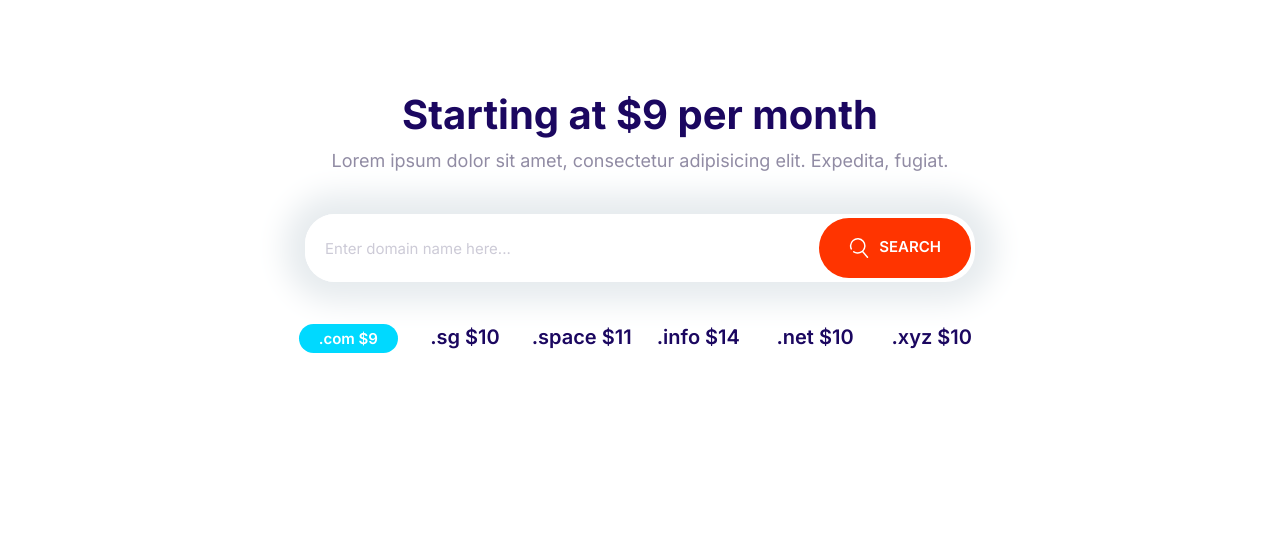
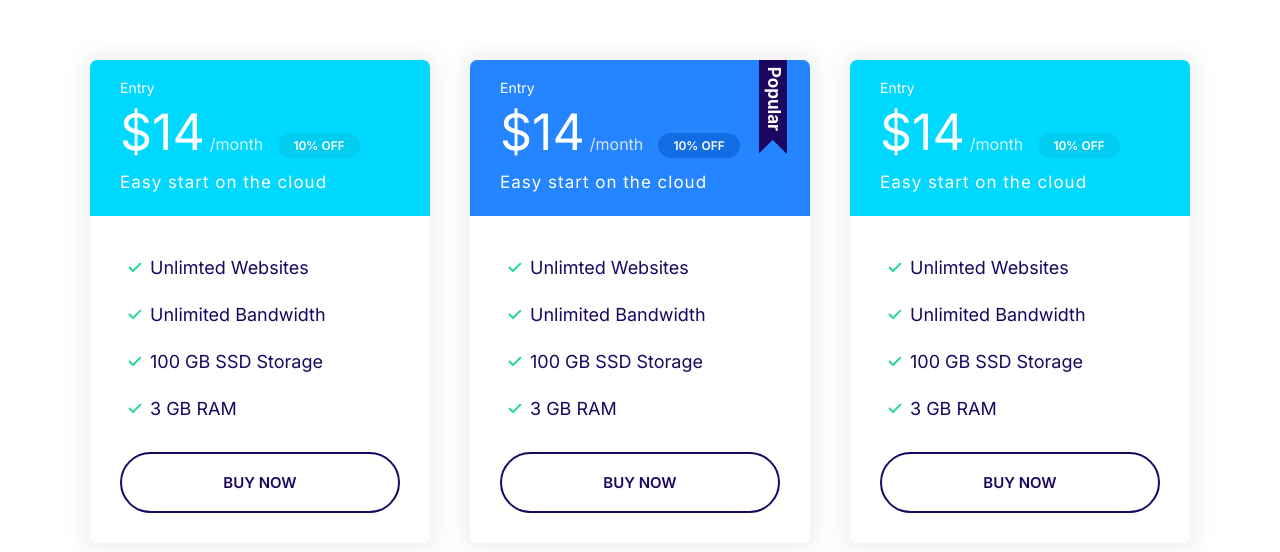
Before and after one commit to tylerthomashusemann/Fictional-Cloud-Hosting-Website-Called-Moshify.-, a plain HTML site: page index.html in a window 1280 px wide. Drawn offline with Linux system fonts and the light colour scheme.

Commit message:
Plans-Block

```diff
--- a/css/styles.css
+++ b/css/styles.css
@@ -329,11 +329,20 @@ a {
   color: #fff;
 }
 
+.card--primary .badge--primary {
+  background: #126de4;
+}
+
 .card--secondary .badge--secondary {
   background: #02cdf1;
 }
 
 /* Plans */
+
+.plan {
+  transition: transform 0.2s ease-out;
+}
+
 .plan__name {
   color: #fff;
   margin: 0;
@@ -363,6 +372,10 @@ a {
   margin-bottom: 2rem;
 }
 
+.plan--popular {
+  transform: scale(1);
+}
+
 .plan--popular .card__header {
   position: relative;
 }
@@ -374,6 +387,14 @@ a {
   position: absolute;
   top: -6px;
   right: 5%;
+}
+
+.plan:hover {
+  transform: scale(1.05);
+}
+
+.plan--popular:hover {
+  transform: scale(1.07);
 }
 
 @media screen and (min-width: 1024px) {
@@ -730,5 +751,16 @@ a {
 
 @media screen and (min-width: 768px) {
   .block-domain__prices {
-    grid-template-columns: repeat(auto-fit, minmax(10rem, 1fr));
+    grid-template-columns: repeat(auto-fit, minmax(100px, 1fr));
   }
+}
+
+/* Plans Block */
+.block-plans .grid {
+  gap: 8rem 4rem;
+}
+
+.block-plans .card {
+  max-width: 500px;
+  margin: 0 auto;
+}
--- a/index.html
+++ b/index.html
@@ -15,34 +15,69 @@
     <link rel="stylesheet" href="css/styles.css" />
   </head>
   <body>
-    <section class="block container block-domain">
-      <header class="block__header">
-        <h2>Starting at $9 per month</h2>
-        <p>
-          Lorem ipsum dolor sit amet, consectetur adipisicing elit. Expedita,
-          fugiat.
-        </p>
-      </header>
-      <div class="input-group">
-        <input
-          type="text"
-          class="input"
-          placeholder="Enter domain name here..."
-        />
-        <button class="btn btn-accent">
-          <svg class="icon icon--white">
-            <use xlink:href="images/sprite.svg#search"></use></svg
-          >Search
-        </button>
+    <section class="block container block-plans">
+      <div class="grid grid--cols-3">
+        <div class="plan">
+          <div class="card card--secondary">
+            <header class="card__header">
+              <h3 class="plan__name">Entry</h3>
+              <span class="plan__price">$14</span>
+              <span class="plan__billing-cycle">/month</span>
+              <span class="badge badge--secondary badge--small">10% OFF</span>
+              <span class="plan__description">Easy start on the cloud</span>
+            </header>
+            <div class="card__body">
+              <ul class="list list--tick">
+                <li class="list__item">Unlimted Websites</li>
+                <li class="list__item">Unlimited Bandwidth</li>
+                <li class="list__item">100 GB SSD Storage</li>
+                <li class="list__item">3 GB RAM</li>
+              </ul>
+              <button class="btn btn--outline btn--block">BUY NOW</button>
+            </div>
+          </div>
+        </div>
+        <div class="plan plan--popular">
+          <div class="card card--primary">
+            <header class="card__header">
+              <h3 class="plan__name">Entry</h3>
+              <span class="plan__price">$14</span>
+              <span class="plan__billing-cycle">/month</span>
+              <span class="badge badge--primary badge--small">10% OFF</span>
+              <span class="plan__description">Easy start on the cloud</span>
+            </header>
+            <div class="card__body">
+              <ul class="list list--tick">
+                <li class="list__item">Unlimted Websites</li>
+                <li class="list__item">Unlimited Bandwidth</li>
+                <li class="list__item">100 GB SSD Storage</li>
+                <li class="list__item">3 GB RAM</li>
+              </ul>
+              <button class="btn btn--outline btn--block">BUY NOW</button>
+            </div>
+          </div>
+        </div>
+        <div class="plan">
+          <div class="card card--secondary">
+            <header class="card__header">
+              <h3 class="plan__name">Entry</h3>
+              <span class="plan__price">$14</span>
+              <span class="plan__billing-cycle">/month</span>
+              <span class="badge badge--secondary badge--small">10% OFF</span>
+              <span class="plan__description">Easy start on the cloud</span>
+            </header>
+            <div class="card__body">
+              <ul class="list list--tick">
+                <li class="list__item">Unlimted Websites</li>
+                <li class="list__item">Unlimited Bandwidth</li>
+                <li class="list__item">100 GB SSD Storage</li>
+                <li class="list__item">3 GB RAM</li>
+              </ul>
+              <button class="btn btn--outline btn--block">BUY NOW</button>
+            </div>
+          </div>
+        </div>
       </div>
-      <ul class="list block-domain__prices">
-        <li><span class="badge badge--secondary">.com $9</span></li>
-        <li>.sg $10</li>
-        <li>.space $11</li>
-        <li>.info $14</li>
-        <li>.net $10</li>
-        <li>.xyz $10</li>
-      </ul>
     </section>
     <script src="main.js"></script>
   </body>
```
Also changed, not shown: components/plans-block.html (added, +65 -0 lines), components/plans.html (added, +20 -0 lines).
